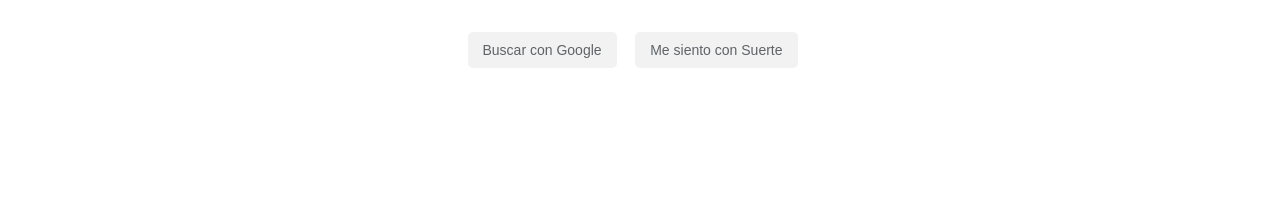
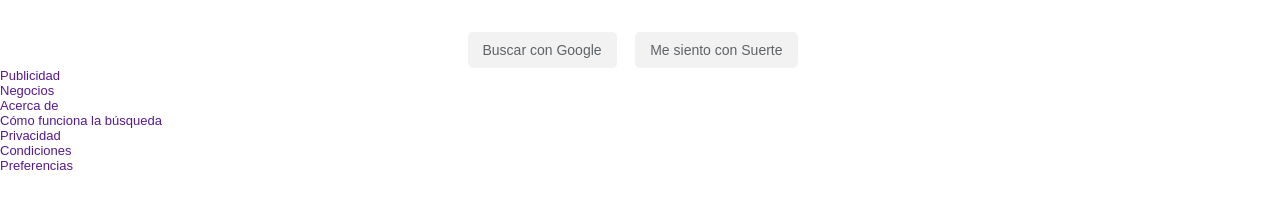
Before and after one commit to jorgetrad99/curso-practico-html-css, a plain HTML site: page project-google-clone/index.html in a window 1280 px wide. Shown: the part 408-616 px from the top of the page. Drawn offline with Linux system fonts and the light colour scheme.

Commit message:
Footer layout

```diff
--- a/project-google-clone/index.html
+++ b/project-google-clone/index.html
@@ -47,7 +47,31 @@
         </section>
     </main>
     <footer>
-
+        <ul class="footer-left">
+            <li>
+                <a href="">Publicidad</a>
+            </li>
+            <li>
+                <a href="">Negocios</a>
+            </li>
+            <li>
+                <a href="">Acerca de</a>
+            </li>
+            <li>
+                <a href="">Cómo funciona la búsqueda</a>
+            </li>
+        </ul>
+        <ul class="footer-right">
+            <li>
+                <a href="">Privacidad</a>
+            </li>
+            <li>
+                <a href="">Condiciones</a>
+            </li>
+            <li>
+                <a href="">Preferencias</a>
+            </li>
+        </ul>
     </footer>
 </body>
 </html>
```
